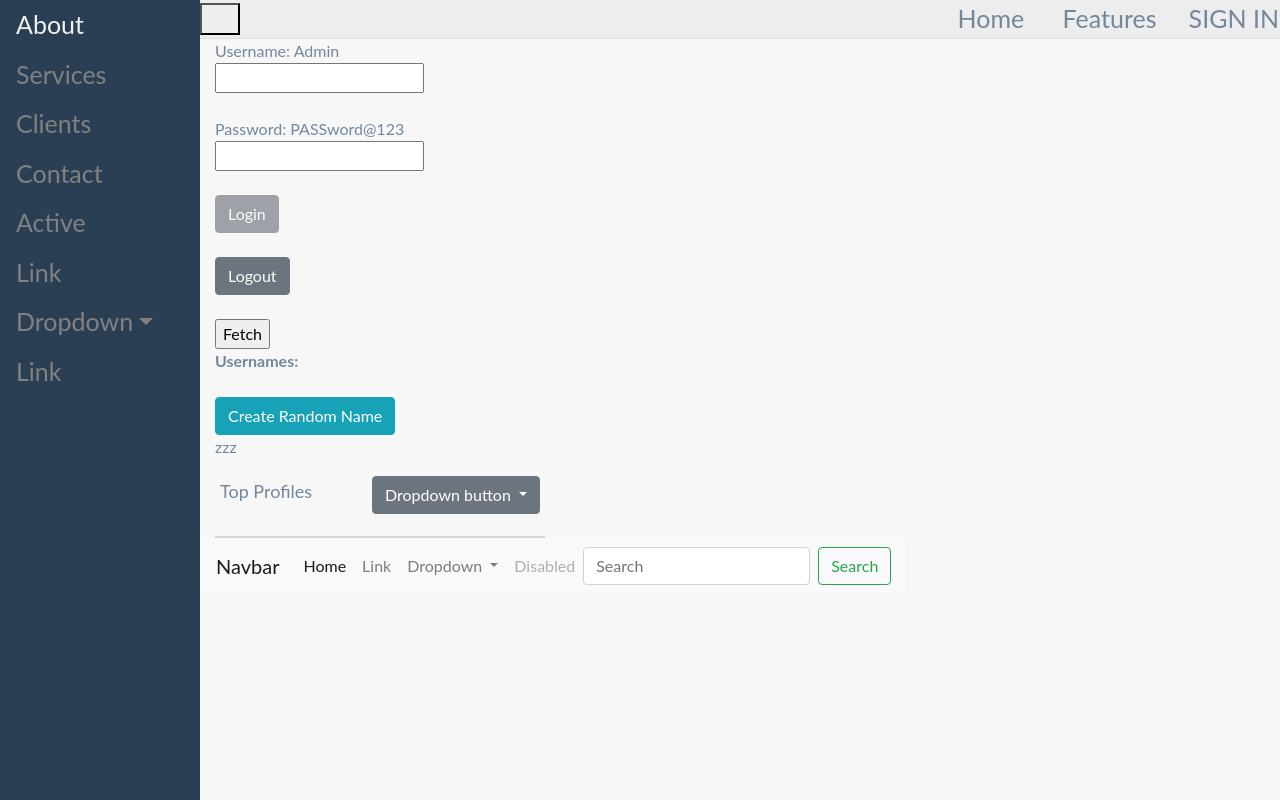
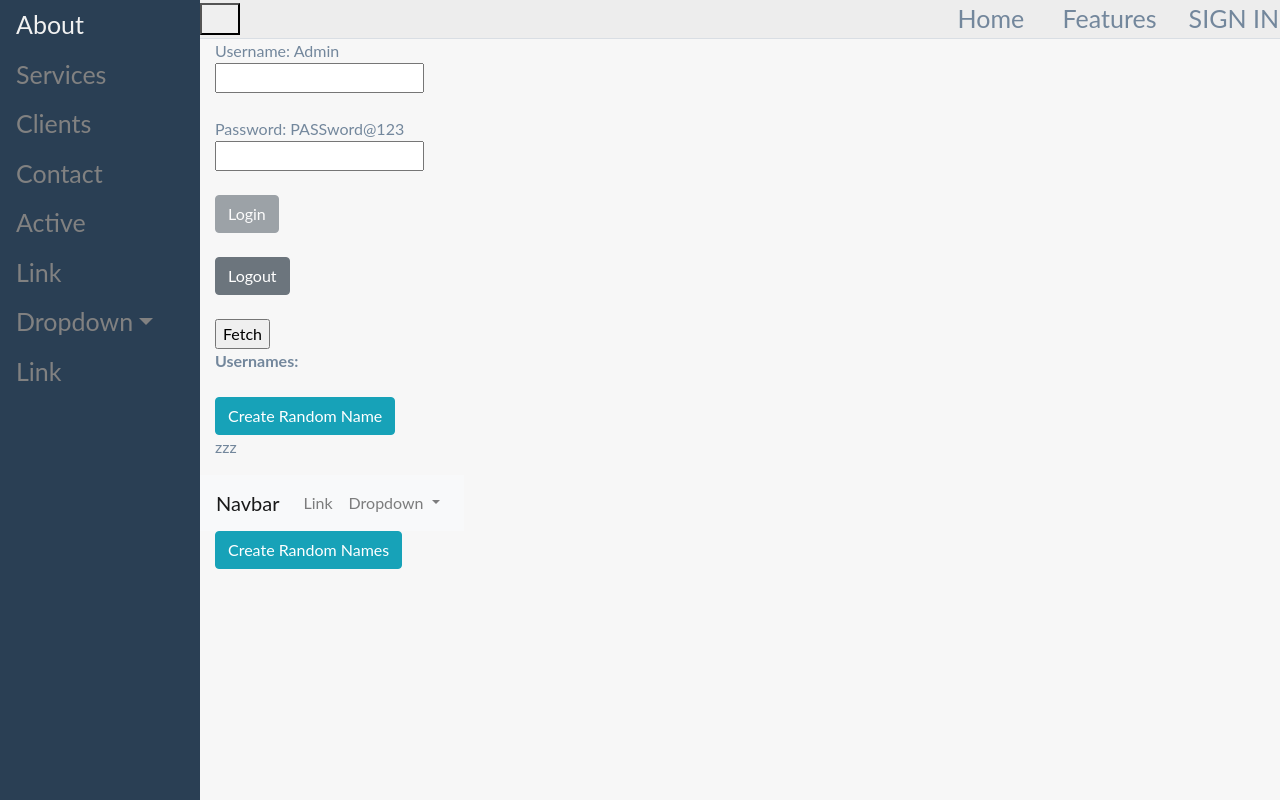
Before and after one commit to BiserB/NameGeneratorFrontend, an Angular app: page / in a window 1280 px wide. Built offline with nearby package versions, Linux system fonts and the light colour scheme.

Commit message:
Genrate multiple names

```diff
--- a/src/app/main/main.component.html
+++ b/src/app/main/main.component.html
@@ -1,4 +1,6 @@
 <div class="content">
+
+  <div >
 
     <form #f="ngForm" (ngSubmit)="onSubmit()">
       Username: Admin<br>
@@ -25,33 +27,8 @@
     <br>
     <br>
 
-  <button class="btn btn-info" (click)="onCreate()">Create Random Name</button>
+    <button class="btn btn-info" (click)="onCreateName()">Create Random Name</button>
     <p>{{ randomName }}</p>
-
-  <div class="row">
-
-    <div class="col-md-4 col-sm-12">
-
-      <div class="names-navbar">
-        <h2>Top Profiles</h2>
-        <ul class="toolbox">
-          <li>
-            <div class="dropdown">
-              <button class="btn btn-secondary dropdown-toggle" type="button" id="dropdownMenuButton" data-toggle="dropdown" aria-haspopup="true" aria-expanded="false">
-                Dropdown button
-              </button>
-              <div class="dropdown-menu" aria-labelledby="dropdownMenuButton">
-                <a class="dropdown-item" href="#">Action</a>
-                <a class="dropdown-item" href="#">Another action</a>
-                <a class="dropdown-item" href="#">Something else here</a>
-              </div>
-            </div>
-          </li>
-        </ul>
-        <div class="clearfix"></div>
-      </div>
-
-    </div>
 
   </div>
 
@@ -65,12 +42,11 @@
 
       <div class="collapse navbar-collapse" id="navbarSupportedContent">
         <ul class="navbar-nav mr-auto">
-          <li class="nav-item active">
-            <a class="nav-link" href="#">Home <span class="sr-only">(current)</span></a>
-          </li>
+
           <li class="nav-item">
             <a class="nav-link" href="#">Link</a>
           </li>
+
           <li class="nav-item dropdown">
             <a class="nav-link dropdown-toggle" href="#" id="navbarDropdown" role="button" data-toggle="dropdown" aria-haspopup="true" aria-expanded="false">
               Dropdown
@@ -82,25 +58,16 @@
               <a class="dropdown-item" href="#">Something else here</a>
             </div>
           </li>
-          <li class="nav-item">
-            <a class="nav-link disabled" href="#" tabindex="-1" aria-disabled="true">Disabled</a>
-          </li>
+
         </ul>
-        <form class="form-inline my-2 my-lg-0">
-          <input class="form-control mr-sm-2" type="search" placeholder="Search" aria-label="Search">
-          <button class="btn btn-outline-success my-2 my-sm-0" type="submit">Search</button>
-        </form>
+
+
       </div>
     </nav>
 
   </div>
 
-
-
-
-
-
-
-
+  <button class="btn btn-info" (click)="onCreateNames()">Create Random Names</button>
+    <p *ngFor="let name of names">{{ name }}</p>
 
 </div>
--- a/src/app/main/main.component.ts
+++ b/src/app/main/main.component.ts
@@ -54,12 +54,21 @@ export class MainComponent implements OnInit, OnDestroy {
       }));
   }
 
-  onCreate(){
+  onCreateName(){
 
     this.subscription.add(this.namesService.createName()
       .subscribe(res => {
         this.randomName = res;
         console.log("randomName..", this.randomName);
+      }));
+  }
+
+  onCreateNames(){
+
+    this.subscription.add(this.namesService.createNames(5)
+      .subscribe(res => {
+        this.names = res;
+        console.log("res..", res);
       }));
   }
 
--- a/src/app/services/names.service.ts
+++ b/src/app/services/names.service.ts
@@ -19,4 +19,9 @@ export class NamesService {
     return this.http.get<string>("https://localhost:50000/api/values/create", { withCredentials: true });
  }
 
+ createNames(count: number){
+
+  return this.http.post<string[]>("https://localhost:50000/api/values/createNames", count, { withCredentials: true });
 }
+
+}
```
Lines whose indentation alone changed are shown as unchanged.
